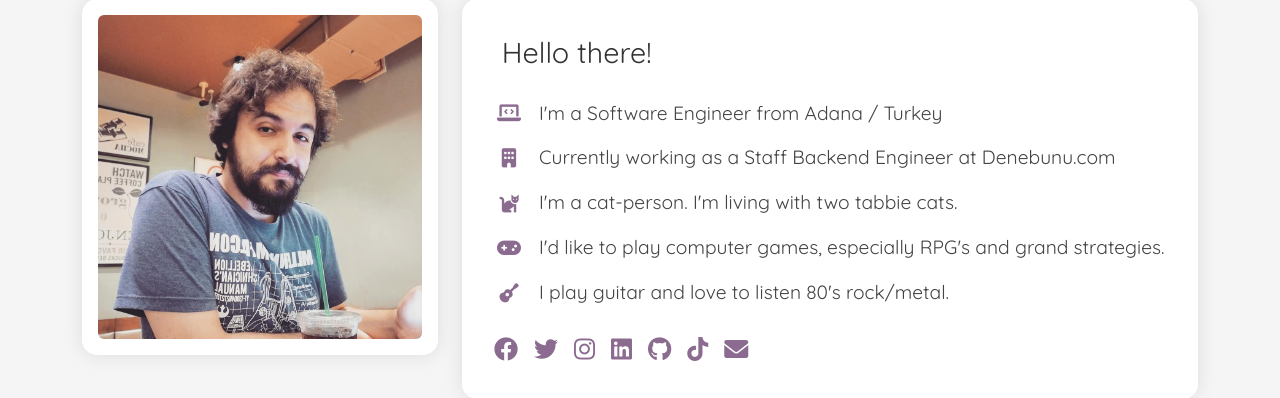
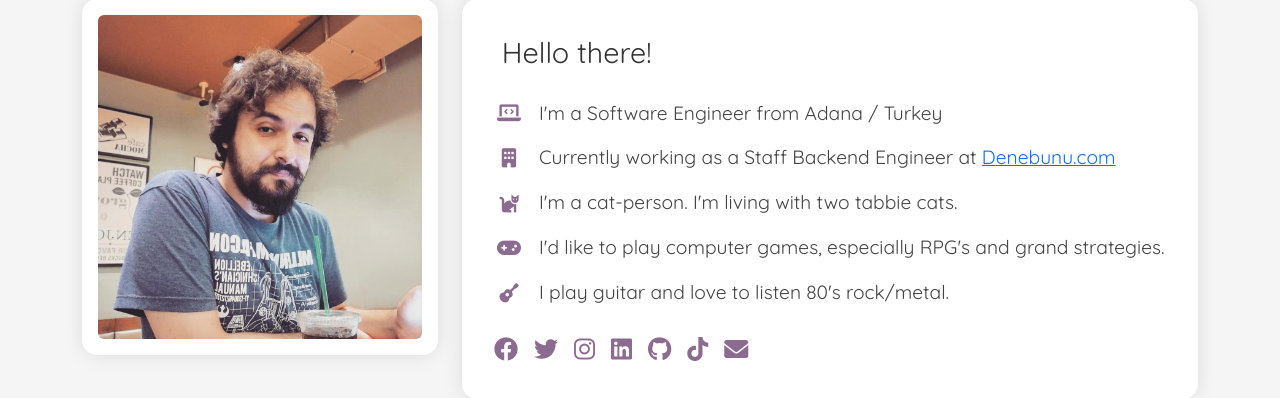
Before and after one commit to dhargan/tunay-django, a Django app: page / in a window 1280 px wide. Shown: the part 400-798 px from the top of the page. Run offline with Django 5.2, Linux system fonts and the light colour scheme.

Commit message:
Update index.html to include a hyperlink for Denebunu.com in the job description. This enhances the visibility and accessibility of the company's website.

```diff
--- a/tunay/home/templates/index.html
+++ b/tunay/home/templates/index.html
@@ -39,7 +39,7 @@
                         </div>
 
                         <div class="info-item quicksand-txt">
-                            <i class="fas fa-building"></i> <span>Currently working as a Staff Backend Engineer at Denebunu.com</span>
+                            <i class="fas fa-building"></i> <span>Currently working as a Staff Backend Engineer at <a href="https://denebunu.com" target="_blank">Denebunu.com</a></span>
                         </div>
 
                         <div class="info-item quicksand-txt">
```
